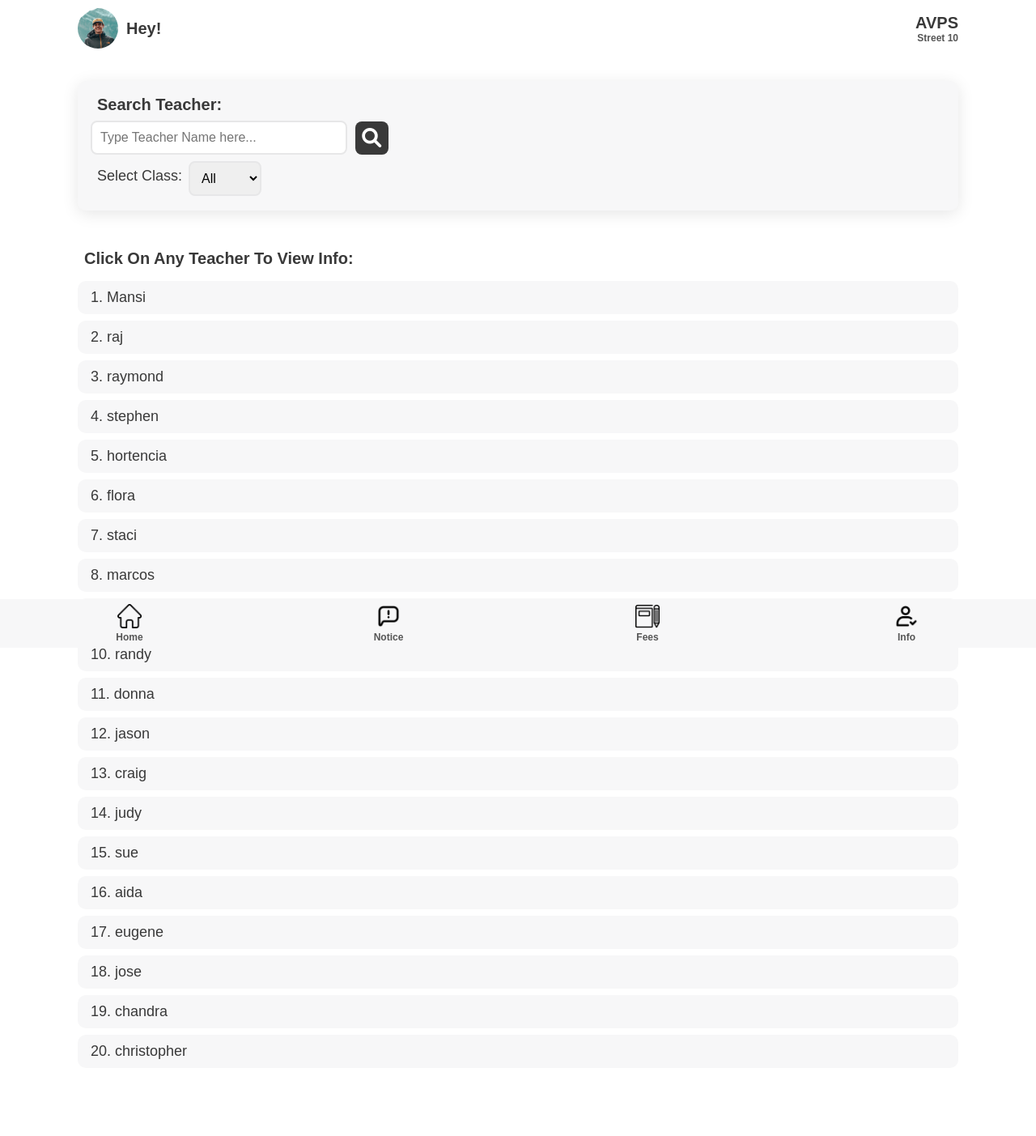
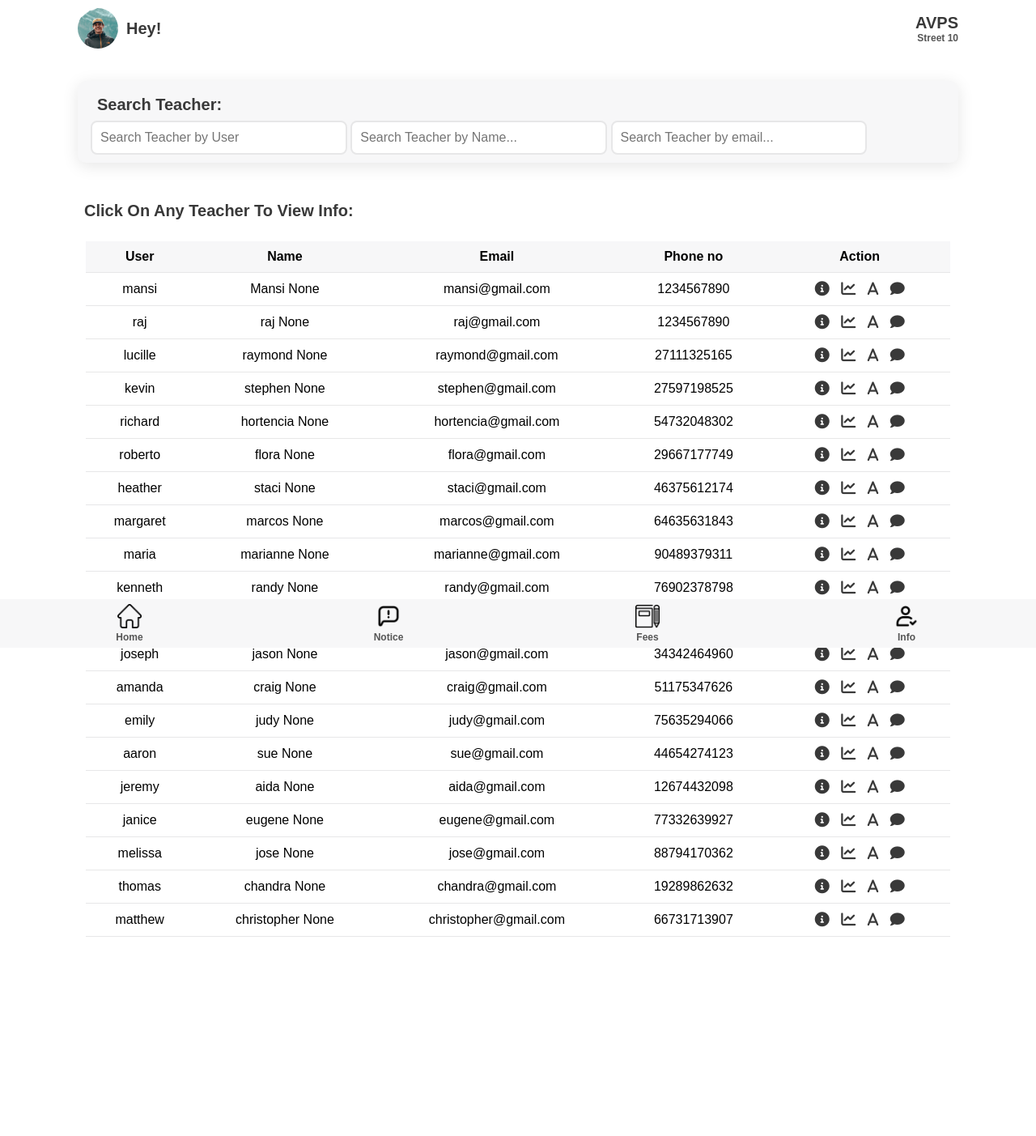
Before and after one commit to codeif-org/School-Management-Back, a Django app: template templates/superadmin/teachers.html in a window 1280 px wide. Shown: the whole page at 81% size. After the commit the page ends 1157 px from the top, so only its background shows below. Run offline with Django 3.2, Linux system fonts and the light colour scheme; data comes from the database, SQL or seed files in the repository; both versions use the stored data as it was after the commit; tables that the repository leaves empty hold one stand-in row (values such as "Sample post"); the template is opened without the code that fills it: values that come from a table or form of the project are taken from there, most other values are stand-ins (such as "Sample title", 1, 10 or a date in 2020); some libraries are stand-ins or nearby versions.

Commit message:
added teacher list

```diff
--- /dev/null
+++ b/static/css/studentList.css
@@ -0,0 +1,36 @@
+.student-table-list{
+    width: 100%;
+    padding: 10px;
+}
+
+.student-table-list table{
+    width: 100%;
+    border-collapse: collapse;
+    border-spacing: 1px;
+    text-align: center;
+}
+
+.student-table-list table th{
+    background-color: var(--light-grey);
+    /* color: white; */
+    padding: 10px;
+}
+
+.student-table-list table tr{
+    border-bottom: 1px solid var(--dark-grey);
+}
+
+.student-table-list table td{
+    padding: 10px;
+}
+
+.student-table-list table tr:hover{
+    background-color: var(--light-grey);
+}
+
+#student-table td i{
+    color: var(--dark);
+    cursor: pointer;
+    margin: 0px 5px;
+    font-size: 18px;
+}
--- /dev/null
+++ b/static/js/searchStudent.js
@@ -0,0 +1,29 @@
+console.log("searchStudent.js");
+
+window.onload = function () {
+  let search_add_no = document.getElementById("search-add-no");
+  search_add_no.focus();
+};
+
+let searchStud = function (event, search_func) {
+    // console.log(event.target.value);
+    let input_value = event.target.value;
+    // console.log(input_value);
+    let table = document.getElementById("student-table");
+    // console.log(table);
+    let table_rows = table.getElementsByTagName("tr");
+    // console.log(table_rows);
+
+    // Loop through all table rows, and hide those who don't match the search query
+    for (let i = 1; i < table_rows.length; i++) {
+        let row = table_rows[i];
+        let row_value = row.childNodes[search_func].innerText.toLowerCase();
+        // console.log(row.childNodes)
+        console.log(row_value);
+        if (row_value.indexOf(input_value) === -1) {
+            row.style.display = "none";
+        } else {
+            row.style.display = "";
+        }
+    }
+}
--- a/superadmin/views.py
+++ b/superadmin/views.py
@@ -96,7 +96,7 @@ def students(request):
 def teachers(request):
     admin = SuperAdmin.objects.get(user = request.user)
     school = admin.school
-    teachers = teacher.objects.filter(school = admin.school)
+    teachers = teacher.objects.filter()
     classes = classSection.objects.filter(teacher__in = teacher.objects.filter(school = admin.school))
     return render(request, 'teachers.html', {'teachers': teachers, 'classes': classes, 'school': school})
 
--- a/templates/superadmin/addStudents.html
+++ b/templates/superadmin/addStudents.html
@@ -8,8 +8,8 @@
         <section class="exam-form">
         <div>
           <a href="/teacherExamList.html">
-            <h2><i class="fas fa-arrow-left"></i> back</h2></a
-          >
+            <h2><i class="fas fa-arrow-left"></i> back</h2>
+          </a>
         </div>
         <div class="main-exam-form">
           <h2>Add Student:</h2>
--- a/templates/superadmin/teachers.html
+++ b/templates/superadmin/teachers.html
@@ -5,9 +5,10 @@
     <link rel="stylesheet" href="{% static '/css/teacherExam.css' %}" />
     <link rel="stylesheet" href="{% static '/css/progress.css' %}" />
     <link rel="stylesheet" href="{% static '/css/adminList.css' %}" />
+    <link rel="stylesheet" href="{% static '/css/studentList.css' %}" />
 {% endblock extra-head %}
 {% block content %}
-    <section id="main">
+    <!-- <section id="main">
         <section id="list-hero">
         <div class="menu-list list-hero">
           <div class="list-hero-search">
@@ -32,7 +33,6 @@
           </div>
         </div>
       </section>
-
       <section id="admin-stud-list">
         <div class="admin-stud-list">
           <h2>Click on any Teacher to view info:</h2>
@@ -51,5 +51,71 @@
           {% endfor %}
         </div>
       </section>
-    </section>
+    </section> -->
+
+    <!-- new one -->
+    <section id="main">
+      <section id="list-hero">
+          <div class="menu-list list-hero">
+            <div class="list-hero-search">
+              <h2>Search Teacher:</h2>
+              <input
+                type="text"
+                id="search-user"
+                placeholder="Search Teacher by User"
+                onkeyup="searchStud(event, 1)"
+              />
+              <input
+                type="text"
+                id="search-name"
+                placeholder="Search Teacher by Name..."
+                onkeyup="searchStud(event, 3)"
+              />
+              <input
+                type="text"
+                id="search-email"
+                placeholder="Search Teacher by email..."
+                onkeyup="searchStud(event, 5)"
+              />
+            </div>
+          </div>
+        </section>
+
+        <section id="admin-stud-list">
+          <div class="admin-stud-list">
+            <h2>Click on any Teacher to view info:</h2>
+            <div class="student-table-list">
+              <table id="student-table">
+                <tr>
+                  <th>User</th>
+                  <th>Name</th>
+                  <th>Email</th>
+                  <th>Phone no</th>
+                  <th>Action</th>
+                </tr>
+                {% for teacher in teachers %}
+                <tr onclick="document.location = '#'" tabindex = {{forloop.counter}}>
+                  <td> {{ teacher.user }} </td>
+                  <td> {{ teacher.fname }} {{teacher.lname}} </td>
+                  <td> {{ teacher.email }} </td>
+                  <td>{{ teacher.phone }}</td>
+                  <td>
+                    <i alt="info" class="fa-solid fa-circle-info"></i>
+                    <i class="fa-solid fa-chart-line"></i>
+                    <i class="fa-solid fa-a"></i>
+                    <i class="fa-solid fa-comment"></i>
+                  </td>
+                </tr>
+                {% endfor %}
+              </table>
+            </div>
+          </div>
+        </section>
+  </section>
 {% endblock content %}
+{% block script %}
+<script src="https://cdnjs.cloudflare.com/ajax/libs/axios/0.23.0/axios.min.js" integrity="sha512-Idr7xVNnMWCsgBQscTSCivBNWWH30oo/tzYORviOCrLKmBaRxRflm2miNhTFJNVmXvCtzgms5nlJF4az2hiGnA==" crossorigin="anonymous" referrerpolicy="no-referrer"></script>
+    <script src="{% static '/js/adminStudents.js' %}"></script>
+<script src="{% static 'js/searchStudent.js' %}"></script>
+
+{% endblock script %}
```
Also changed, not shown: db.sqlite3.
